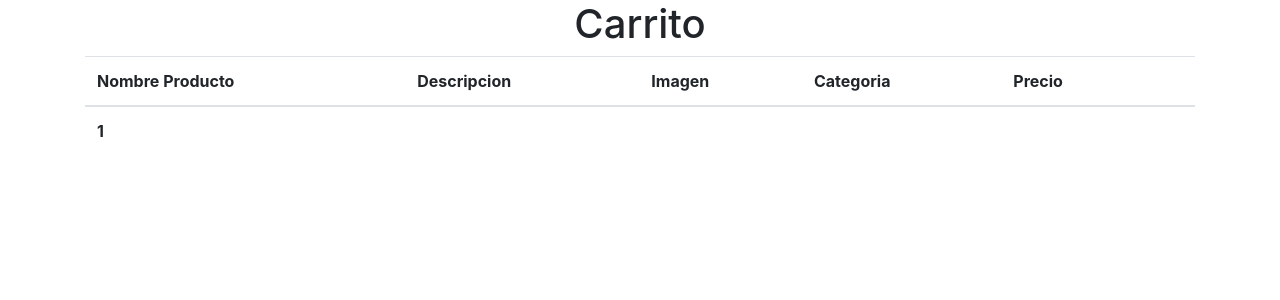
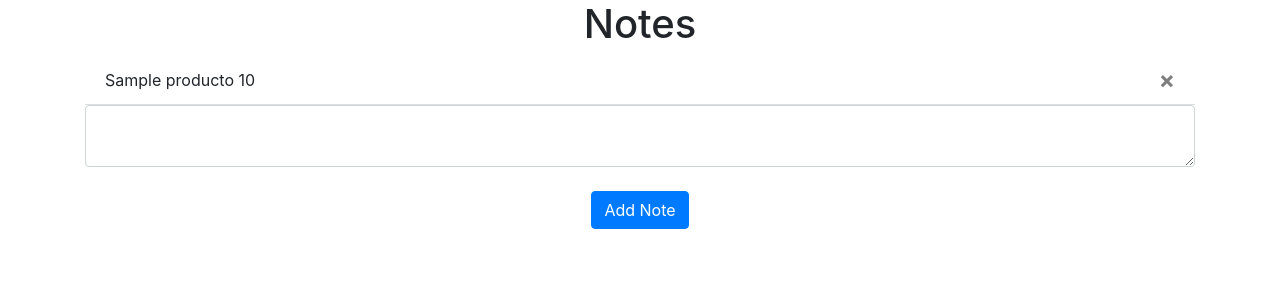
Before and after one commit to juanrod1028/FlaskWeb-Ortesis-, a Flask app: template website/templates/carrito.html in a window 1280 px wide. Shown: the part 56-356 px from the top of the page. Run offline with Flask 2, Linux system fonts and the light colour scheme; tables that the repository leaves empty hold one stand-in row (values such as "Sample post"); the template is opened without the code that fills it: values that come from a table or form of the project are taken from there, most other values are stand-ins (such as "Sample title", 1, 10 or a date in 2020); lists and menus that the app fills with data are empty; some libraries are stand-ins or nearby versions.

Commit message:
falta carrito

```diff
--- a/website/__init__.py
+++ b/website/__init__.py
@@ -19,7 +19,7 @@
     app.register_blueprint(views, url_prefix='/')
     app.register_blueprint(auth, url_prefix='/')
 
-    from .models import User, Note, Producto
+    from .models import User, Note, Producto, Carrito, MiProducto
 
     create_database(app)
 
--- a/website/auth.py
+++ b/website/auth.py
@@ -1,5 +1,5 @@
 from flask import Blueprint, render_template, request, flash, redirect, url_for
-from .models import User, Producto, MiProducto
+from .models import User, Producto, MiProducto, Carrito
 from werkzeug.security import generate_password_hash, check_password_hash
 from . import db
 from flask_login import login_user, login_required, logout_user, current_user
--- a/website/templates/carrito.html
+++ b/website/templates/carrito.html
@@ -1,26 +1,25 @@
 {% extends "base.html" %}
+{% block title %}Carrito{% endblock %}
 {% block content%}
+<h1 align="center">Notes</h1>
+<ul class="list-group list-group-flush" id="notes">
+  {% for producto in productos %}
+  <li class="list-group-item">
 
-    <h1 align="center">Carrito</h1>
-    <table class="table">
-        <thead>
-            <tr>
-                <th scope="col">Nombre Producto</th>
-                <th scope="col">Descripcion</th>
-                <th scope="col">Imagen</th>
-                <th scope="col">Categoria</th>
-                <th scope="col">Precio</th>
-                <th scope="col"></th>
-            </tr>
-        </thead>
+    {{ producto.nombre }}
+    {{ producto.precio }}
 
-        <tbody>
-            <tr>
-                <th id="nombre">{{id}}</th>
-            </tr>
-
-
-        </tbody>
-    </table>
-
+    <button type="button" class="close" onClick="deleteNote({{ note.id }})">
+      <span aria-hidden="true">&times;</span>
+    </button>
+  </li>
+  {% endfor %}
+</ul>
+<form method="POST">
+  <textarea name="note" id="note" class="form-control"></textarea>
+  <br />
+  <div align="center">
+    <button type="submit" class="btn btn-primary">Add Note</button>
+  </div>
+</form>
 {% endblock %}
```
Also changed, not shown: website/models.py (+5 -4 lines), website/views.py (+5 -6 lines), website/database.db.
